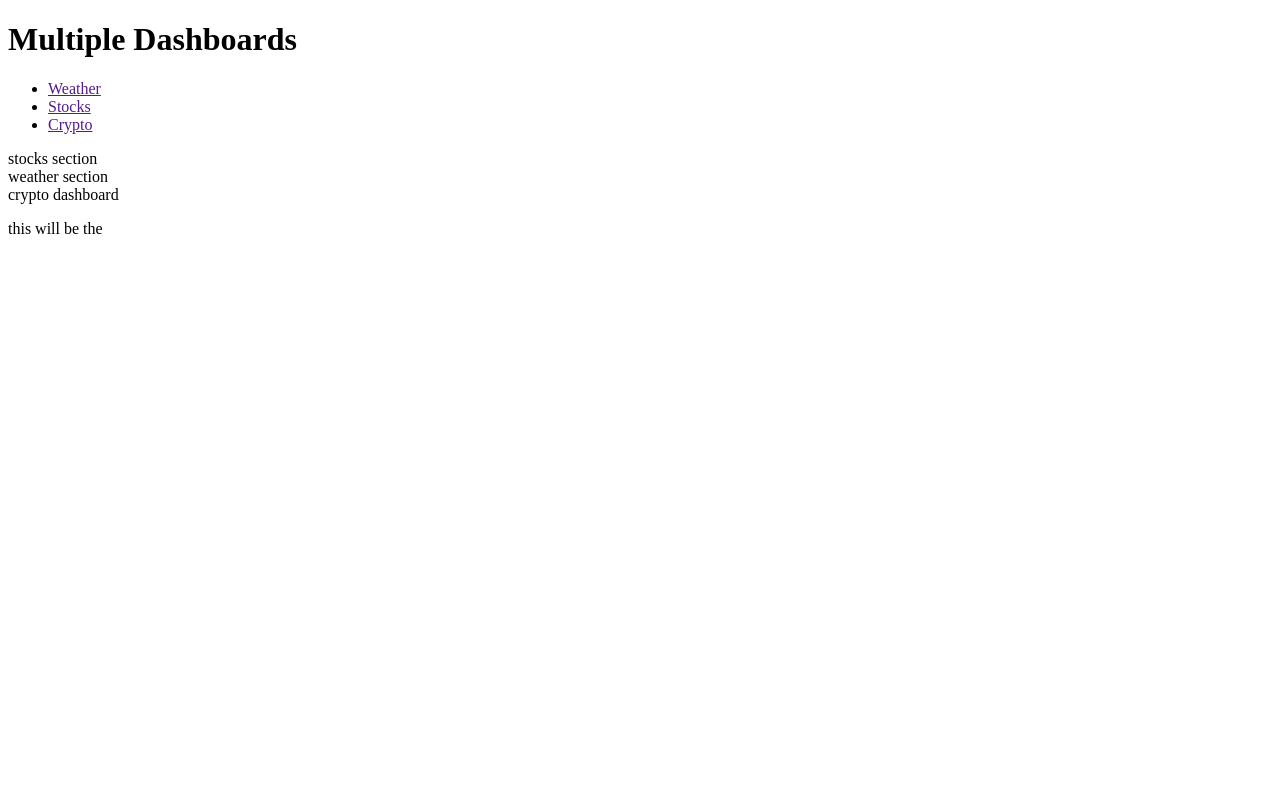
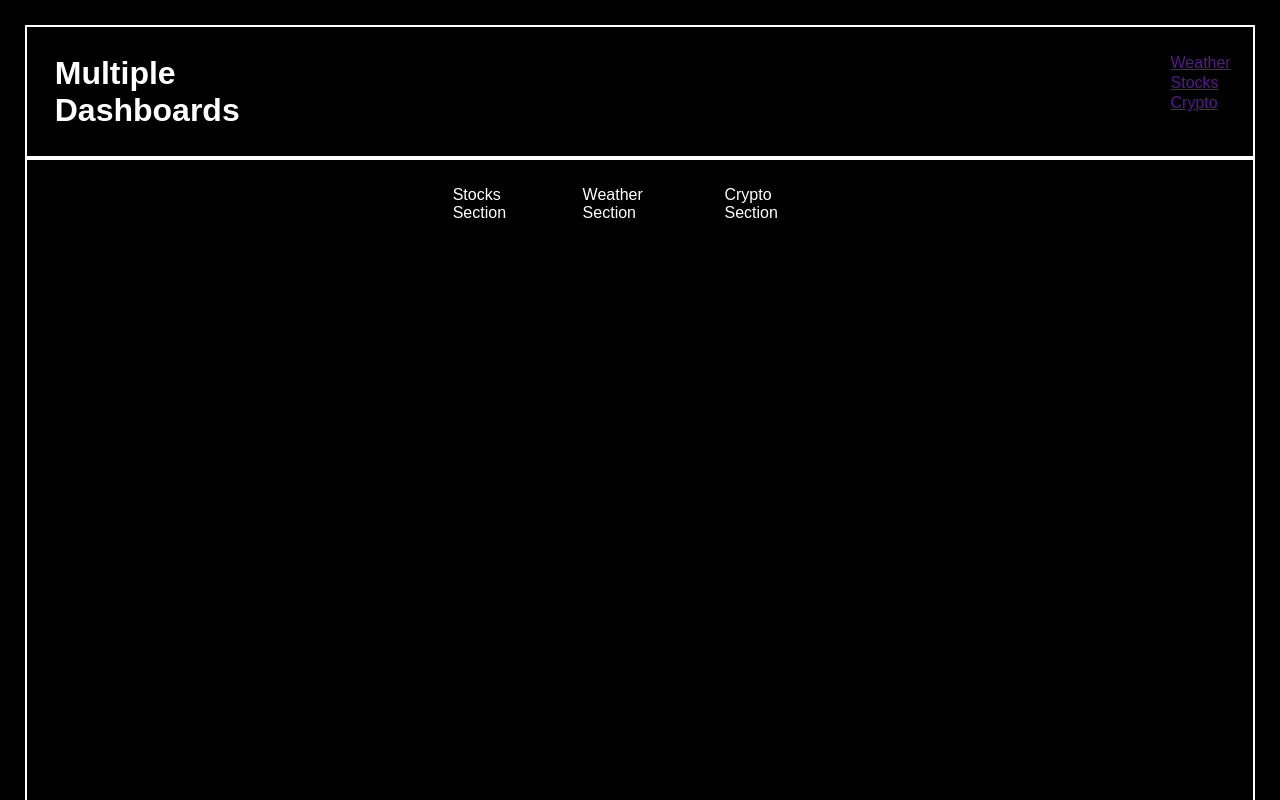
Before and after one commit to fmcwilliams92/Dashboard, a plain HTML site: page index.html in a window 1280 px wide. Shown: the top 800 px of the page. Drawn offline with Linux system fonts and the light colour scheme.

Commit message:
building out base structure

```diff
--- a/assets/css/style.css
+++ b/assets/css/style.css
@@ -0,0 +1,50 @@
+/* effects the whole body of the webpage */
+body {
+  font-family: Arial, Helvetica, sans-serif;
+  background-color: black;
+}
+
+* {
+  margin: 0;
+  padding: 1%;
+  box-sizing: border-box;
+}
+
+/* header section */
+#header {
+  display: flex;
+  flex-wrap: wrap;
+  justify-content: space-between;
+  border: 2px solid white;
+}
+
+#headerTitle {
+  color: white;
+}
+
+#headerNav ul li {
+  color: white;
+  list-style: none;
+  display: flex;
+  flex-wrap: wrap;
+  justify-content: space-between;
+}
+
+/* body section */
+#body {
+  border: 2px solid white;
+  display: flex;
+  flex-wrap: wrap;
+  justify-content: center;
+  color: white;
+  height: 1000px;
+}
+
+/* footer section */
+#footer {
+  border: 2px solid white;
+  display: flex;
+  justify-content: space-between;
+  flex-wrap: wrap;
+  color: white;
+}
--- a/index.html
+++ b/index.html
@@ -10,10 +10,10 @@
 <body>
 
   <header class="flex-container" id="header">
-    <div>
+    <div id="headerTitle">
       <h1>Multiple Dashboards</h1>
     </div>
-    <div>
+    <div id="headerNav">
       <nav>
         <ul>
           <li>
@@ -32,19 +32,19 @@
 
   <section class="flex-container" id="body">
     <div id="stocks">
-      stocks section
+      <p>Stocks Section</p>
     </div>
     <div id="weather">
-      weather section
+      <p>Weather Section</p>
     </div>
     <div id="crypto">
-      crypto dashboard
+      <p>Crypto Section</p>
     </div>
   </section>
 
   <footer class="flex-container" id="footer">
     <div>
-      <p>this will be the</p>
+      <p>this will be the footer</p>
     </div>
   </footer>
 
```
